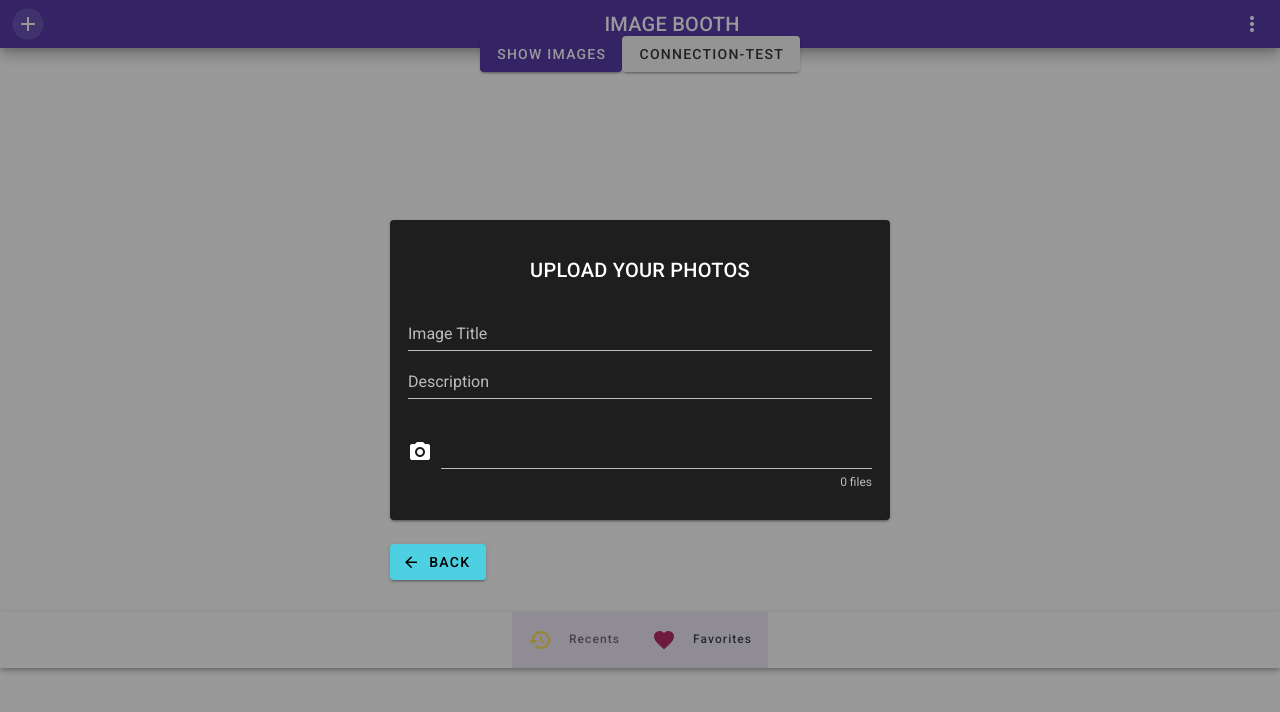
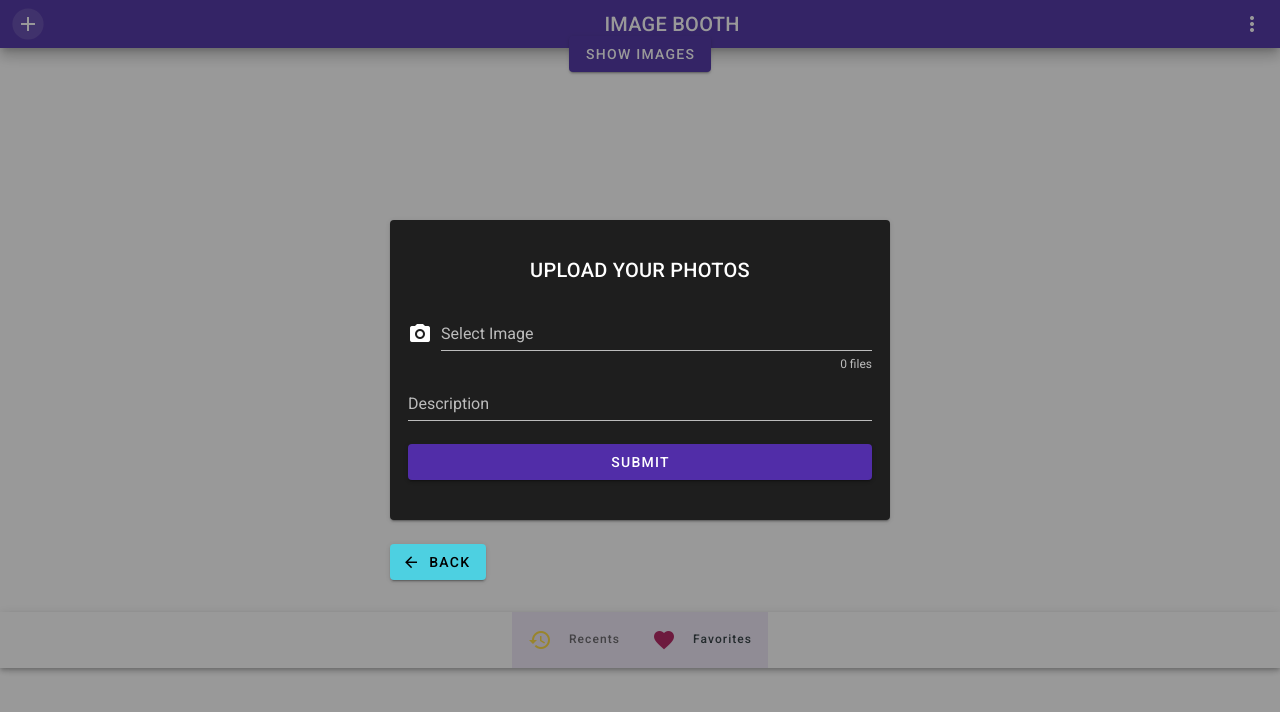
Before and after one commit to Sebastian-Boettcher/ImageLibrary, a Vue app in the folder Frontend/libraryfrontend/: page / in a window 1280 px wide. Both pictures are taken after a click on the button 28 px from the left and 24 px from the top of the page. Shown: the top 712 px of the page. Built offline with nearby package versions, Linux system fonts and the light colour scheme.

Commit message:
Updated Connection of Upload Page

```diff
--- a/Frontend/libraryfrontend/src/components/layout.vue
+++ b/Frontend/libraryfrontend/src/components/layout.vue
@@ -3,7 +3,6 @@
 		<top />
 		<v-row justify="center" class="gallery">
 			<v-btn class="white--text" color="deep-purple darken-3" @click="overlay = !overlay"> Show Images </v-btn>
-			<v-btn @click="grid">Connection-test</v-btn>
 			<v-overlay :z-index="zIndex" :value="overlay">
 				<grid />
 				<br />
@@ -42,8 +41,6 @@ export default {
 			};
 			await axios.get("http://localhost:8000/backend/grid/").then((response) => {
 				console.log(response.data);
-				this.images = response.data;
-				console.log(this.images[0]);
 			});
 		},
 	},
--- a/Frontend/libraryfrontend/src/components/upload.vue
+++ b/Frontend/libraryfrontend/src/components/upload.vue
@@ -2,45 +2,54 @@
 	<div>
 		<v-card class="card">
 			<v-card-title class="justify-center title">Upload your photos</v-card-title>
-			<v-text-field label="Image Title" :rules="rules" hide-details="auto"></v-text-field>
-			<v-text-field label="Description"></v-text-field>
-			<v-file-input counter multiple  prepend-icon="mdi-camera" :filename="filename"></v-file-input>
+			<v-file-input
+				placeholder="Select Image"
+				counter
+				multiple
+				accept="image/png, image/jpeg"
+				prepend-icon="mdi-camera"
+				v-model="selectedFile"
+			></v-file-input>
+			<v-text-field label="Description" :description="description" hide-details="auto"></v-text-field>
+			<br>
+			<v-btn block elevation="2" color="deep-purple darken-2" @click="uploadFile">Submit</v-btn>
 		</v-card>
 		<br />
-
 	</div>
 </template>
 
 <script>
 import axios from "axios";
 export default {
-	//props: ['overlayUpload'],
 	data: () => ({
 		overlayUpload: true,
 		zIndex: 2,
-		title: "",
 		description: "",
-		file_name: "",
+		selectedFile: null,
+		files: null,
 		rules: [(value) => !!value || "Required.", (value) => (value && value.length <= 140) || "To Many Charakters"],
 	}),
 	methods: {
-		async upload() {
-			let data = {
-				title: this.title,
-				Description: this.description,
-				File_name: this.filename,
-			};
-			let json = JSON.stringify(data);
-			let config = {
-				headers: {
-					"Content-Type": "application/json",
-				},
-			};
-			await axios.post("http://localhost:8000/backend/upload/", json, config).then((response) => {console.log(response)})
+		async uploadFile() {
+			const fd = new FormData();
+			if (this.selectedFile == 1) {
+				for (let i = 0; i < this.selectedFile.length; i++) {
+					fd.append("files", this.selectedFile[i]);
+					//fd.append("description", this.description);
+					console.log(fd);
+				}
+			}
+			await axios
+				.post("http://localhost:8000/backend/upload_image/", fd, {
+					headers: {
+						"Content-Type": "multipart/form-data",
+					},
+				})
+				.then((response) => {
+					console.log('Success!')
+					console.log(response);
+				});
 		},
-		fileOutput(){
-			print(this.filename)
-		}
 	},
 };
 </script>
```
